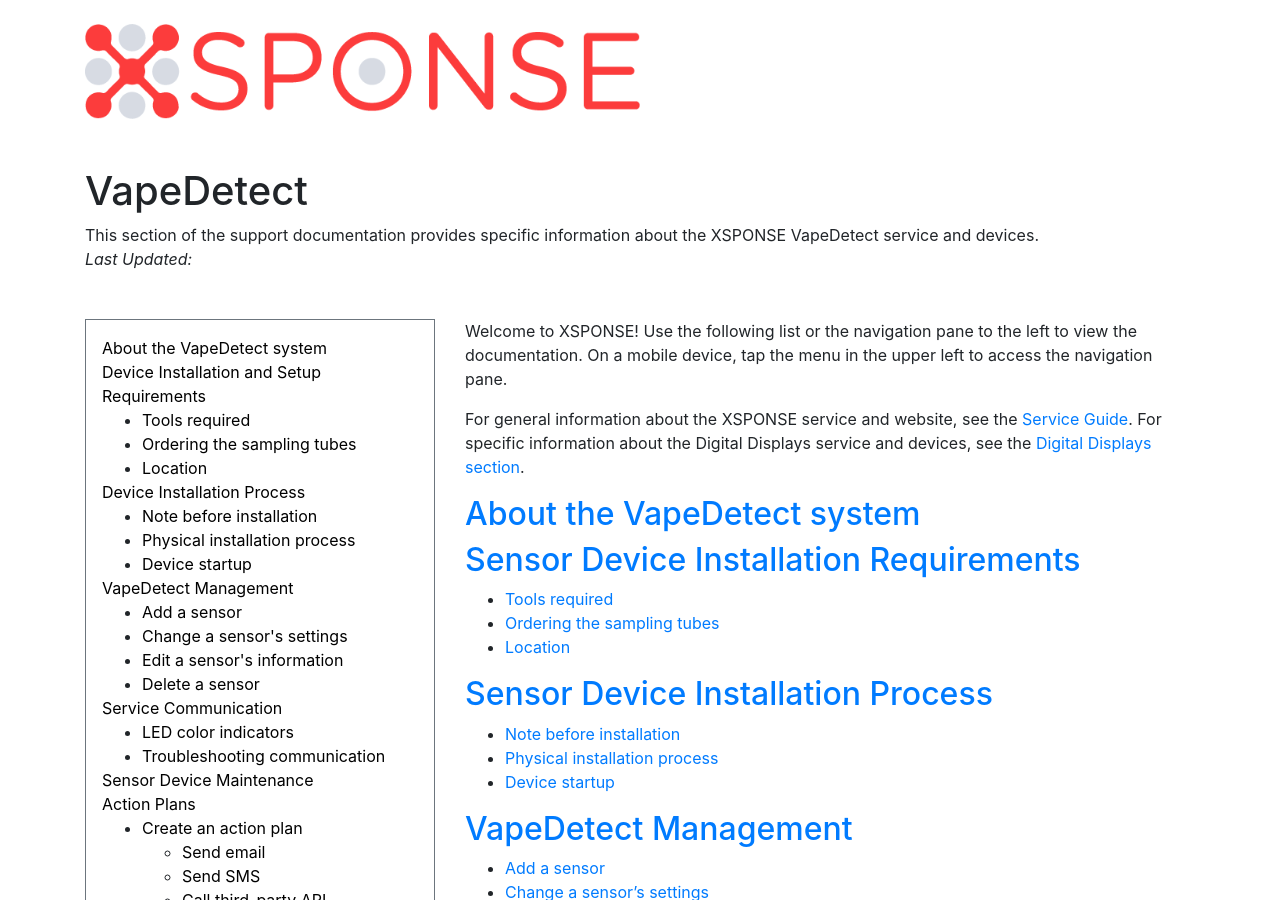
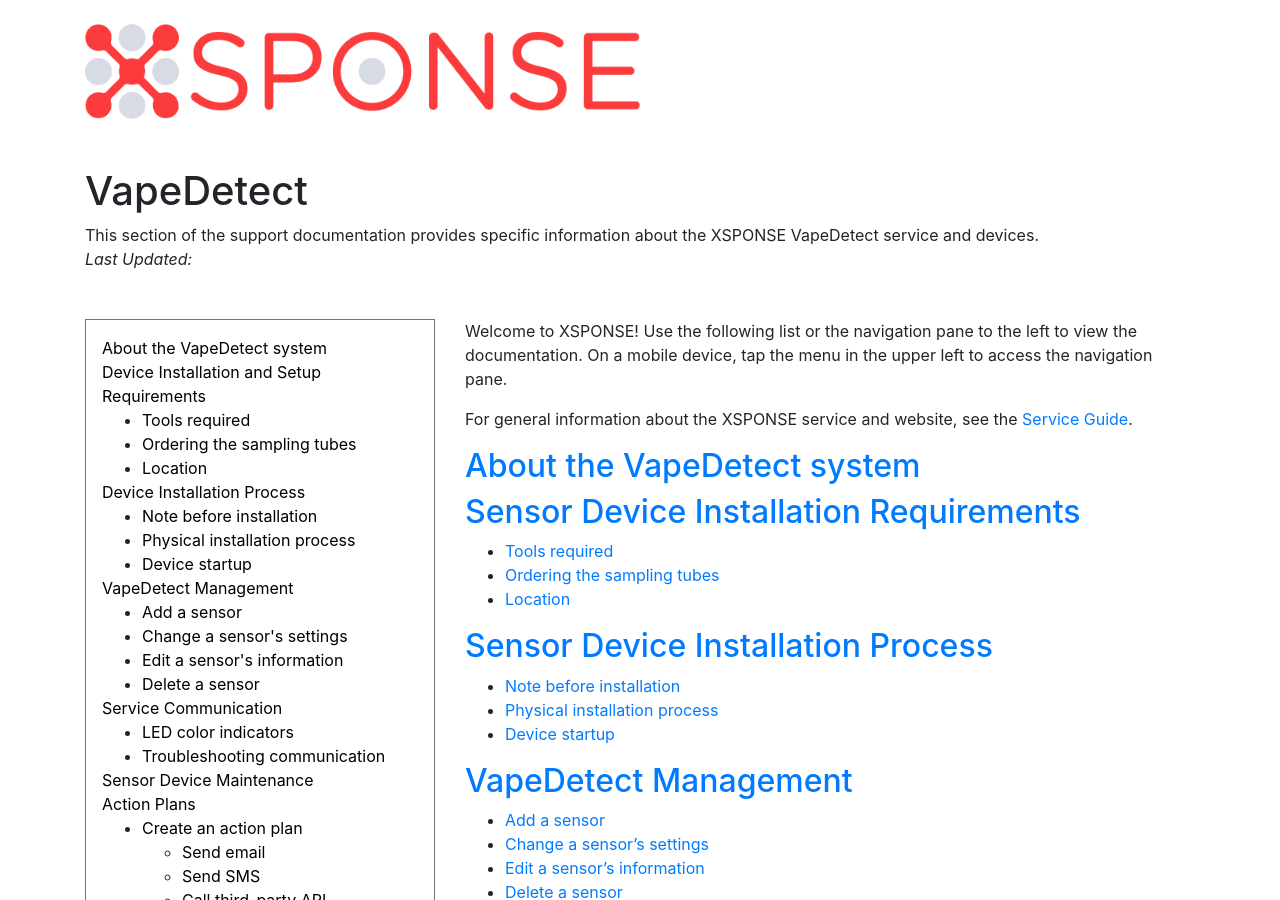
Before and after one commit to NrsSystems/docs, a Jekyll site: the page built from vape-detect/index.md, in a window 1280 px wide and 900 px high. Built offline with Jekyll 4.4.1, drawn with Linux system fonts in a browser that asks for light colours; our own code applies the rules of GitHub Pages for plain Markdown files.

Commit message:
Update index.md

```diff
--- a/vape-detect/index.md
+++ b/vape-detect/index.md
@@ -4,7 +4,7 @@ abstract: This section of the support documentation provides specific informatio
 ---
 Welcome to XSPONSE! Use the following list or the navigation pane to the left to view the documentation. On a mobile device, tap the menu in the upper left to access the navigation pane.
 
-For general information about the XSPONSE service and website, see the [Service Guide](../general-ops/index.html). For specific information about the Digital Displays service and devices, see the [Digital Displays section](../digital-displays/index.md).
+For general information about the XSPONSE service and website, see the [Service Guide](../general-ops/index.html).
 
 ## [About the VapeDetect system](about-vapedetect.md)
 
```
